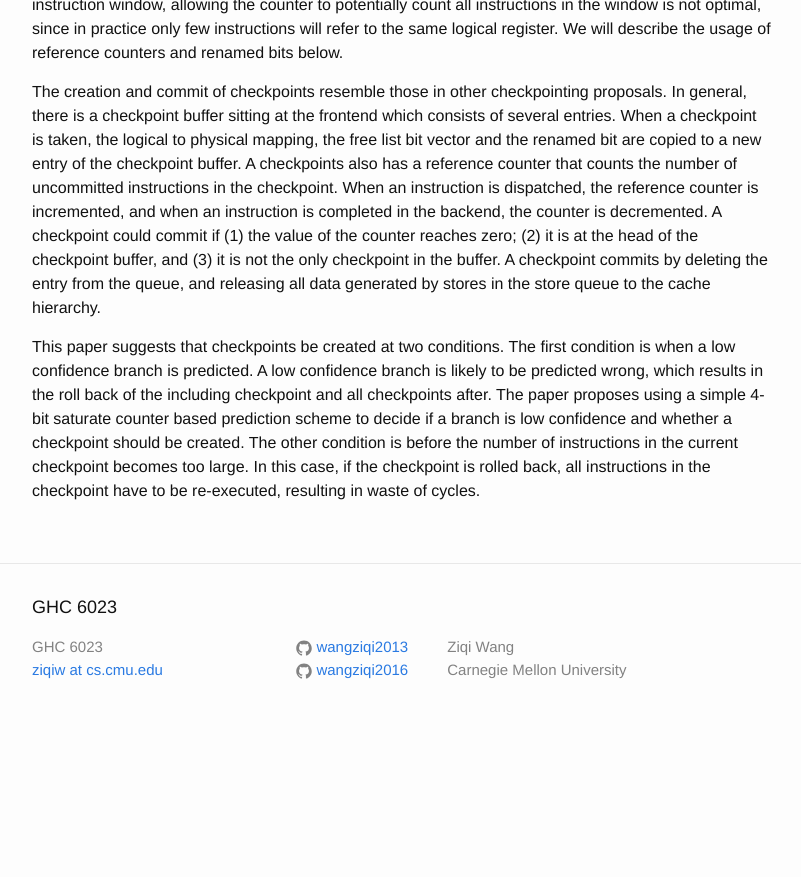
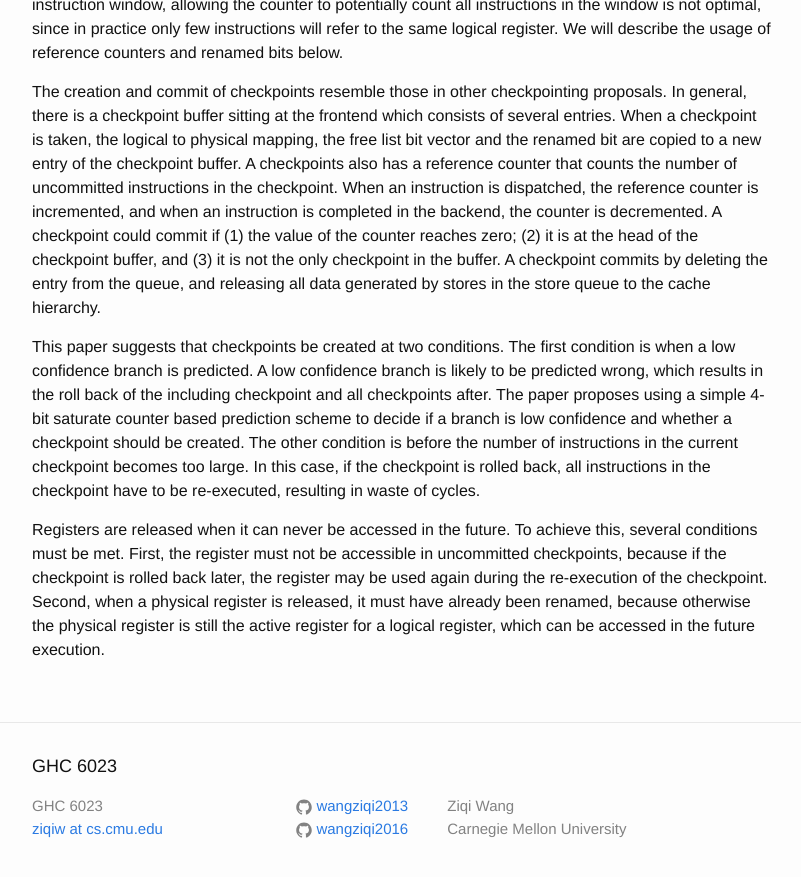
Before and after one commit to wangziqi2013/wangziqi2013.github.io, a Jekyll site: the page built from _posts/2019-09-12-checkpoint-processing-and-recovery.markdown, in a window 1280 px wide and 900 px high, scrolled down 1936 px. Shown: the top 877 px of the window, without its empty margins (238-1039 px from the left). Built offline with Jekyll 4.4.1, drawn with Linux system fonts in a browser that asks for light colours; before the commit the page ends 2677 px from its top, so only the background shows below that.

Commit message:
Adding two conditions

```diff
--- a/_posts/2019-09-12-checkpoint-processing-and-recovery.markdown
+++ b/_posts/2019-09-12-checkpoint-processing-and-recovery.markdown
@@ -82,3 +82,9 @@ and all checkpoints after. The paper proposes using a simple 4-bit saturate coun
 a branch is low confidence and whether a checkpoint should be created. The other condition is before the number of instructions
 in the current checkpoint becomes too large. In this case, if the checkpoint is rolled back, all instructions in the
 checkpoint have to be re-executed, resulting in waste of cycles.
+
+Registers are released when it can never be accessed in the future. To achieve this, several conditions must be met. First,
+the register must not be accessible in uncommitted checkpoints, because if the checkpoint is rolled back later, the register
+may be used again during the re-execution of the checkpoint. Second, when a physical register is released, it must have
+already been renamed, because otherwise the physical register is still the active register for a logical register, which
+can be accessed in the future execution.
```
